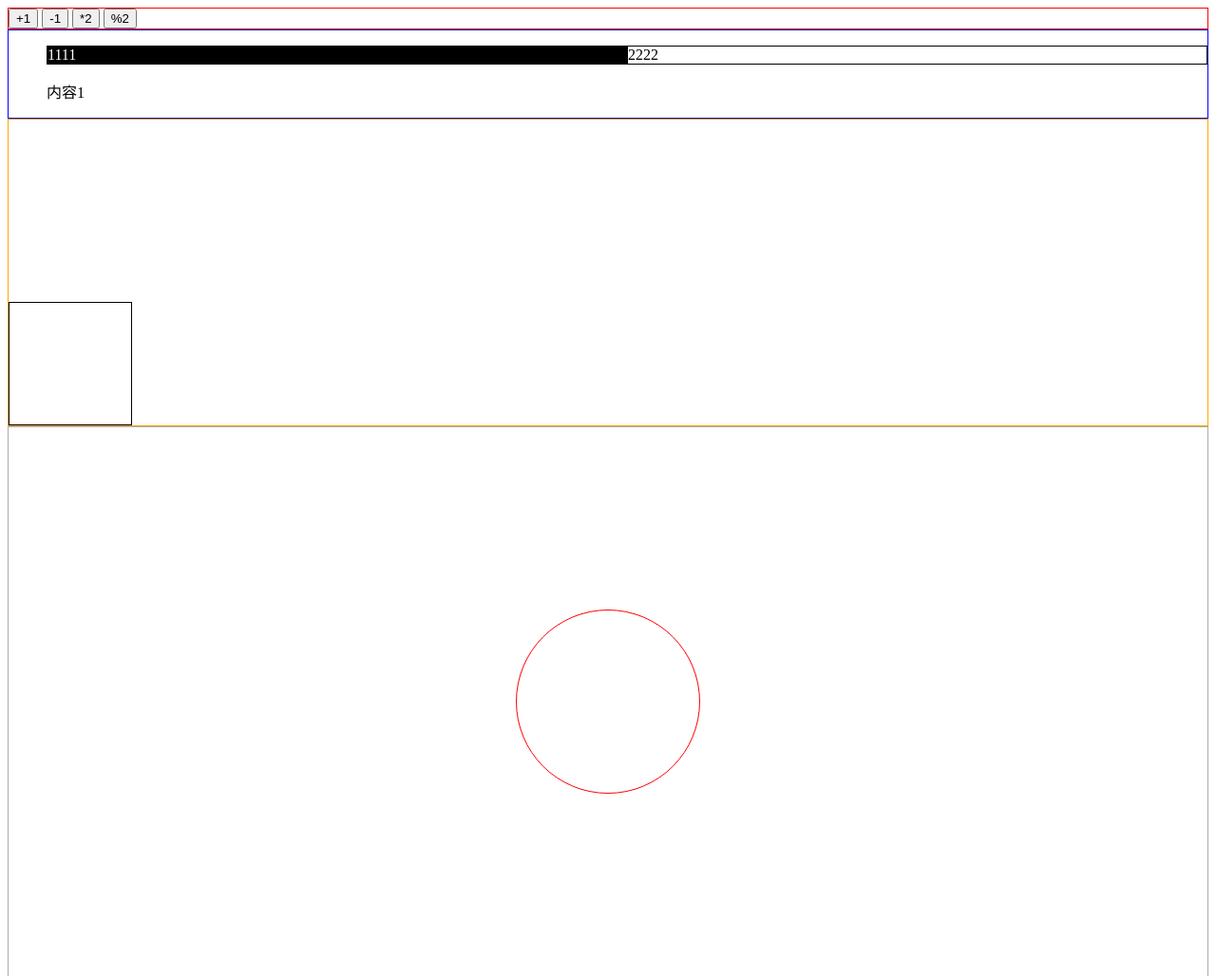
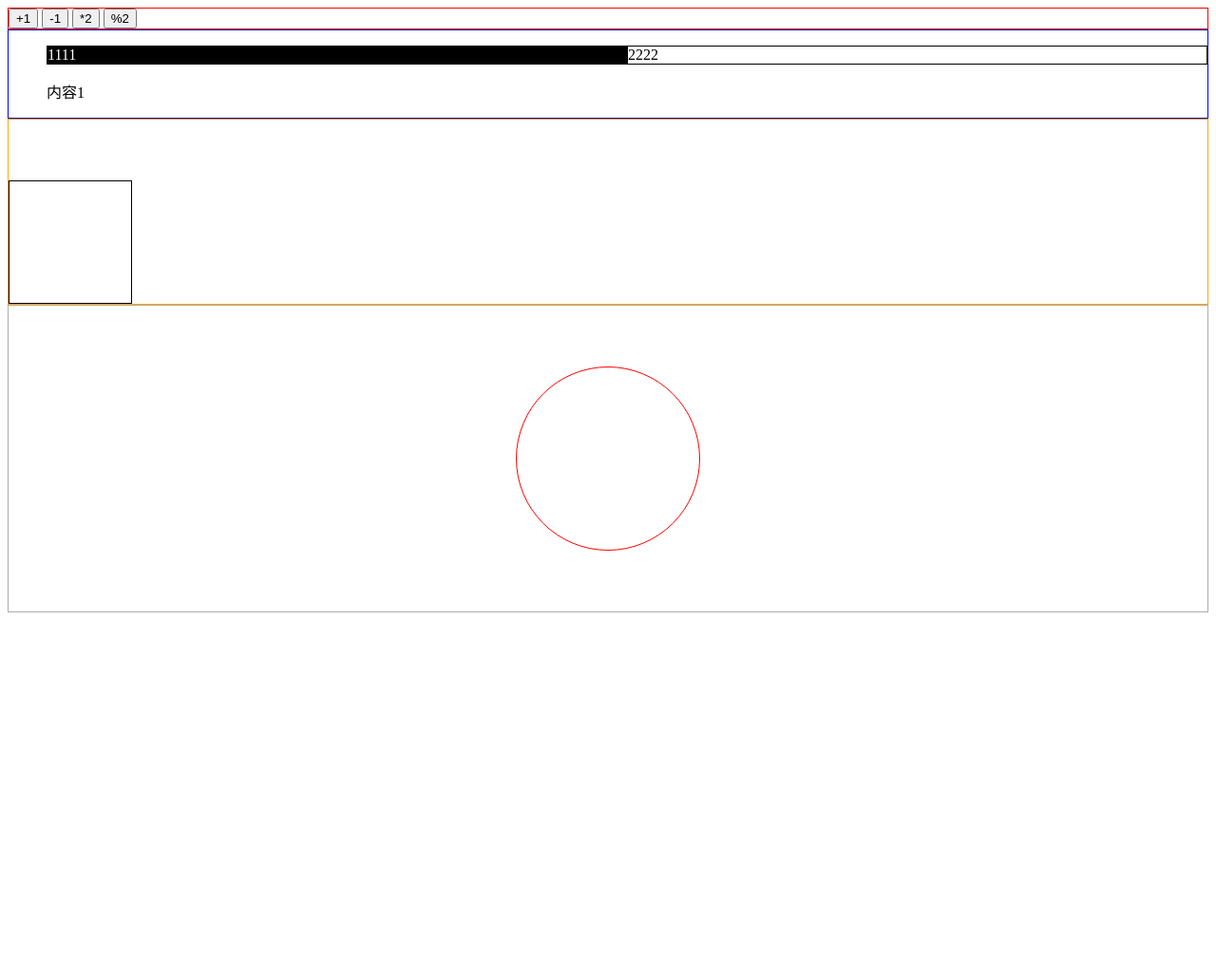
Before and after one commit to jiayouzhao/mvc, a website with bundled scripts: page src/index.html in a window 1280 px wide. Shown: the top 1028 px of the page at 95% size. After the commit the page ends 800 px from the top, so only its background shows below. Built offline with nearby package versions, Linux system fonts and the light colour scheme.

Commit message:
fixed vh

```diff
--- a/src/app3.css
+++ b/src/app3.css
@@ -6,7 +6,7 @@
     width:10vw;
     height:10vw;
     border:1px solid black;
-    margin-top:15vw;
+    margin-top:5vw;
     transition:transform 1s;
 }
 #app3 .box.active{
--- a/src/app4.css
+++ b/src/app4.css
@@ -6,7 +6,7 @@
     height:15vw;
     border:1px solid red;
     border-radius:50%;
-    margin:15vw auto;
+    margin:5vw auto;
 }
 @keyframes change{
     0%{
```
Also changed, not shown: dist/index.html, 4 other files.
